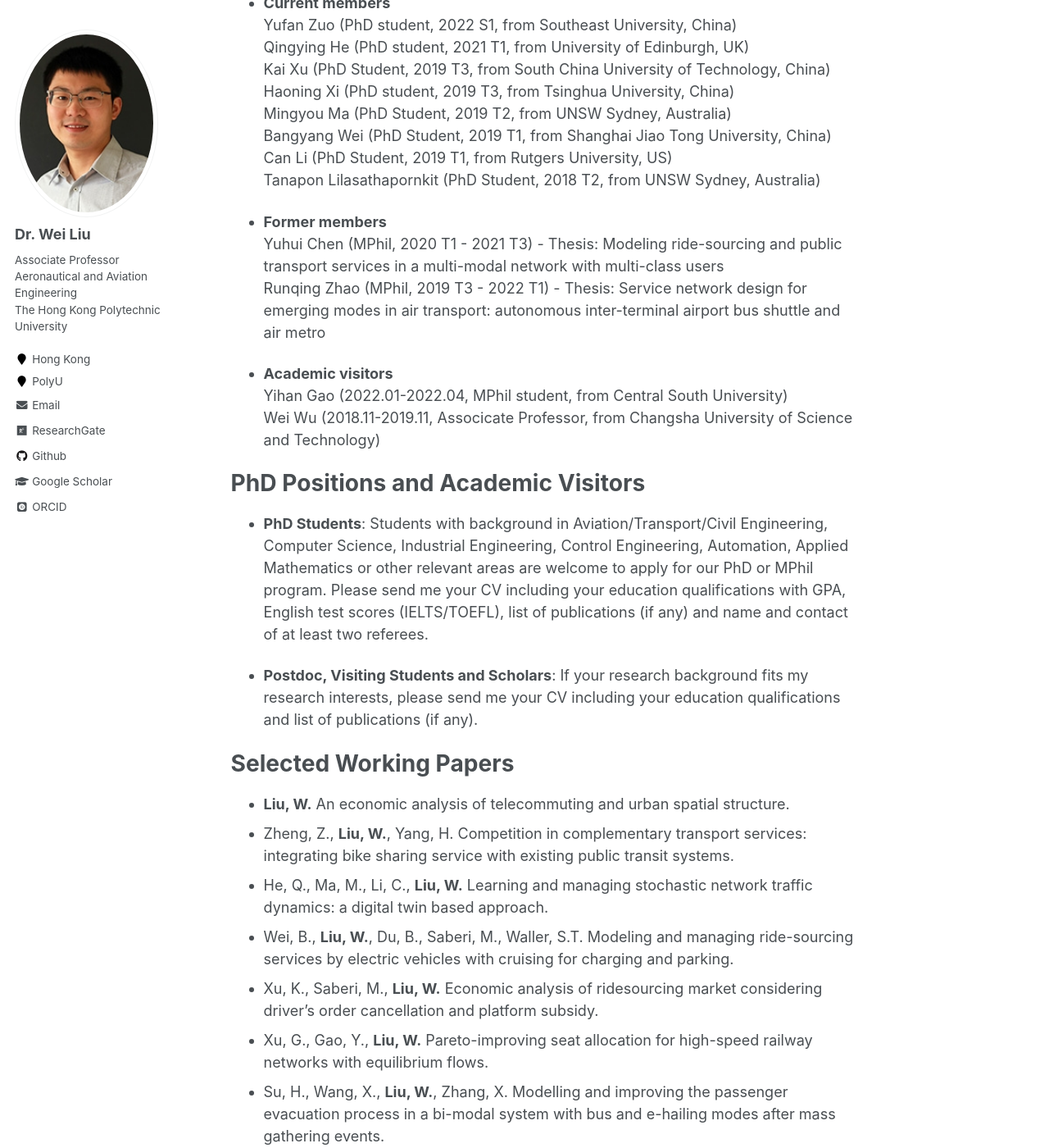
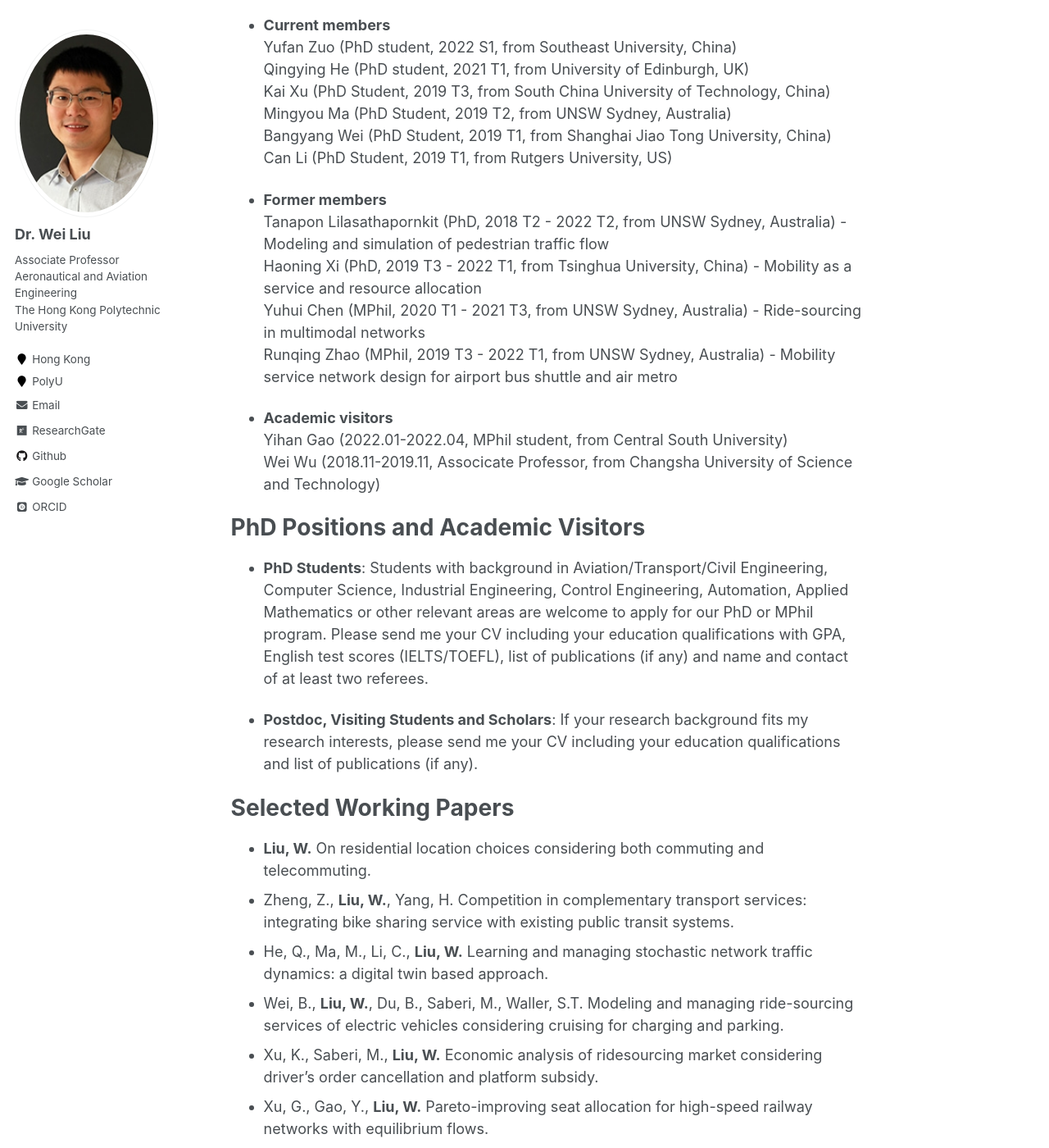
Before and after one commit to weiliu2016/weiliu2016.github.io, a Jekyll site: the page built from _pages/about.md, in a window 1280 px wide and 1400 px high, scrolled down 873 px. Shown: the whole window at 82% size. Built offline with Jekyll 4.4.1, drawn with Linux system fonts in a browser that asks for light colours; some web fonts are replaced; some of the changed text lies outside the part shown.

Commit message:
Update about.md

```diff
--- a/_pages/about.md
+++ b/_pages/about.md
@@ -8,7 +8,7 @@ redirect_from:
   - /about.html
 ---
 
-Dr. Wei Liu is an Associate Professor at the [Department of Aeronautical and Aviation Engineering](https://www.polyu.edu.hk/en/aae/), [The Hong Kong Polytechnic University](https://www.polyu.edu.hk/en/). Prior to this, he was a faculty member at [University of New South Wales, Sydney](https://www.unsw.edu.au/) in Australia and [University of Glasgow](https://www.gla.ac.uk/) in the United Kingdom, and was a Researcher at [Ecole Polytechnique Federale de Lausanne (EPFL)](https://www.epfl.ch/en/), Switzerland. Dr. Liu received his PhD in Transportation from the Hong Kong University of Science and Technology in 2014, and his B.Eng. in Civil Engineering and Bachelor of Laws both from Tsinghua University in 2010. Dr. Liu is a recipient of the Discovery Early Career Researcher Award from the Australian Research Council. His research group mainly works in data-driven decision analytics; large-scale transport system modelling, optimisation and computing; aviation and rail system modeling; and transport economics. He was the awardee of The European Transport Innovation Challenge 2017 under European Commission, and received a Best Paper Award from the [International Transportation Economics Association (ITEA)](https://iteaweb.org/) for young scholars in 2015.
+Dr. Wei Liu is an Associate Professor and Presidential Young Scholar at the [Department of Aeronautical and Aviation Engineering](https://www.polyu.edu.hk/en/aae/), [The Hong Kong Polytechnic University](https://www.polyu.edu.hk/en/). Prior to this, he was a faculty member at [University of New South Wales, Sydney](https://www.unsw.edu.au/) in Australia and [University of Glasgow](https://www.gla.ac.uk/) in the United Kingdom, and was a Researcher at [Ecole Polytechnique Federale de Lausanne (EPFL)](https://www.epfl.ch/en/), Switzerland. Dr. Liu received his PhD in Transportation from the Hong Kong University of Science and Technology in 2014, and his B.Eng. in Civil Engineering and Bachelor of Laws both from Tsinghua University in 2010. Dr. Liu is a recipient of the Discovery Early Career Researcher Award from the Australian Research Council. His research group mainly works in data-driven decision analytics; large-scale transport system modelling, optimisation and computing; aviation and rail system modeling; and transport economics. He was the awardee of The European Transport Innovation Challenge 2017 under European Commission, and received a Best Paper Award from the [International Transportation Economics Association (ITEA)](https://iteaweb.org/) for young scholars in 2015.
 
 Research Interests
 ======
@@ -25,15 +25,15 @@ Research Group
   Yufan Zuo (PhD student, 2022 S1, from Southeast University, China)\
   Qingying He (PhD student, 2021 T1, from University of Edinburgh, UK)\
   Kai Xu (PhD Student, 2019 T3, from South China University of Technology, China)\
-  Haoning Xi (PhD student, 2019 T3, from Tsinghua University, China)\
   Mingyou Ma (PhD Student, 2019 T2, from UNSW Sydney, Australia)\
   Bangyang Wei (PhD Student, 2019 T1, from Shanghai Jiao Tong University, China)\
-  Can Li (PhD Student, 2019 T1, from Rutgers University, US)\
-  Tanapon Lilasathapornkit (PhD Student, 2018 T2, from UNSW Sydney, Australia)
+  Can Li (PhD Student, 2019 T1, from Rutgers University, US)
 
 - **Former members**\
-  Yuhui Chen (MPhil, 2020 T1 - 2021 T3) - Thesis: Modeling ride-sourcing and public transport services in a multi-modal network with multi-class users\
-  Runqing Zhao (MPhil, 2019 T3 - 2022 T1) - Thesis: Service network design for emerging modes in air transport: autonomous inter-terminal airport bus shuttle and air metro
+  Tanapon Lilasathapornkit (PhD, 2018 T2 - 2022 T2, from UNSW Sydney, Australia) - Modeling and simulation of pedestrian traffic flow\
+  Haoning Xi (PhD, 2019 T3 - 2022 T1, from Tsinghua University, China) - Mobility as a service and resource allocation\
+  Yuhui Chen (MPhil, 2020 T1 - 2021 T3, from UNSW Sydney, Australia) - Ride-sourcing in multimodal networks\
+  Runqing Zhao (MPhil, 2019 T3 - 2022 T1, from UNSW Sydney, Australia) - Mobility service network design for airport bus shuttle and air metro
 
 - **Academic visitors**\
   Yihan Gao (2022.01-2022.04, MPhil student, from Central South University)\
@@ -47,10 +47,10 @@ PhD Positions and Academic Visitors
 
 Selected Working Papers
 ======
-- **Liu, W.** An economic analysis of telecommuting and urban spatial structure.
+- **Liu, W.** On residential location choices considering both commuting and telecommuting.
 - Zheng, Z., **Liu, W.**, Yang, H. Competition in complementary transport services: integrating bike sharing service with existing public transit systems.
 - He, Q., Ma, M., Li, C., **Liu, W.** Learning and managing stochastic network traffic dynamics: a digital twin based approach.
-- Wei, B., **Liu, W.**, Du, B., Saberi, M., Waller, S.T. Modeling and managing ride-sourcing services by electric vehicles with cruising for charging and parking.
+- Wei, B., **Liu, W.**, Du, B., Saberi, M., Waller, S.T. Modeling and managing ride-sourcing services of electric vehicles considering cruising for charging and parking.
 - Xu, K., Saberi, M., **Liu, W.** Economic analysis of ridesourcing market considering driver's order cancellation and platform subsidy.
 - Xu, G., Gao, Y., **Liu, W.** Pareto-improving seat allocation for high-speed railway networks with equilibrium flows.
 - Su, H., Wang, X., **Liu, W.**, Zhang, X. Modelling and improving the passenger evacuation process in a bi-modal system with bus and e-hailing modes after mass gathering events.
@@ -62,7 +62,7 @@ Selected Working Papers
 - Li, C., Bai, L., Yao, L., Waller, S.T., **Liu, W.** A Bibliometric Analysis and Review on Reinforcement Learning for Transportation Applications.
 - Xu, G., Liu, Y., Gao, Y., **Liu, W.** Integrated optimization of train stopping plan and seat allocation scheme for railway systems under equilibrium travel choice and elastic demand.
 - Ma, M., Zhang, F., **Liu, W.**, Dixit, V. Urban co-modality with endogenous passenger and freight demands and levels of services.
-- Chen, Y., Ma, M., **Liu, W.**, Waller, S.T. An economic analysis of a multi-modal transport system with ride-sourcing services and multi-class users.
+- Ma, M., Chen, Y., **Liu, W.**, Waller, S.T. An economic analysis of a multi-modal transport system with ride-sourcing services and multi-class users.
 - Liu, Q., Jiang, R., **Liu, W.**, Gao, Z. Departure time choices in the morning commute with discontinuously distributed capacity.
 - Xi, H., Aussel, D., **Liu, W.**, Waller, S.T., Rey, D. Single-leader multi-follower games for the regulation of two-sided Mobility-as-a-Service markets.
 - Zhang, X., **Liu, W.**, Levin, M., Waller, S.T. Equilibrium analysis of morning commuting and parking under spatial capacity allocation in the autonomous vehicle environment.
```
